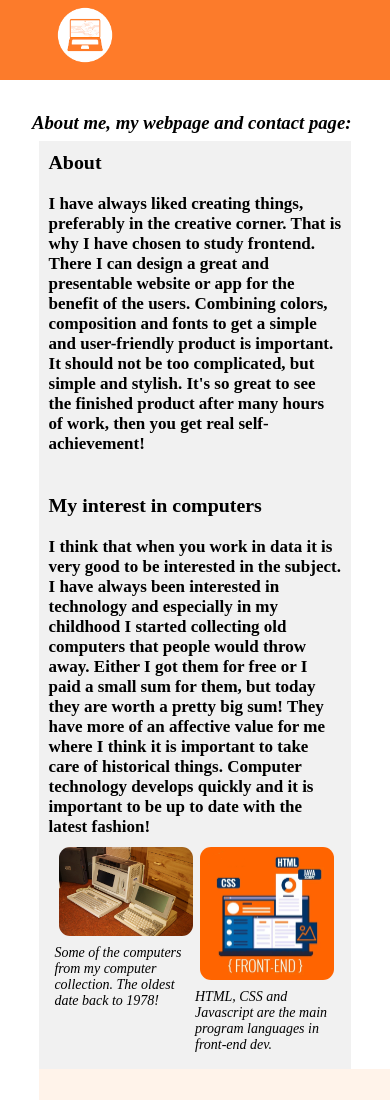
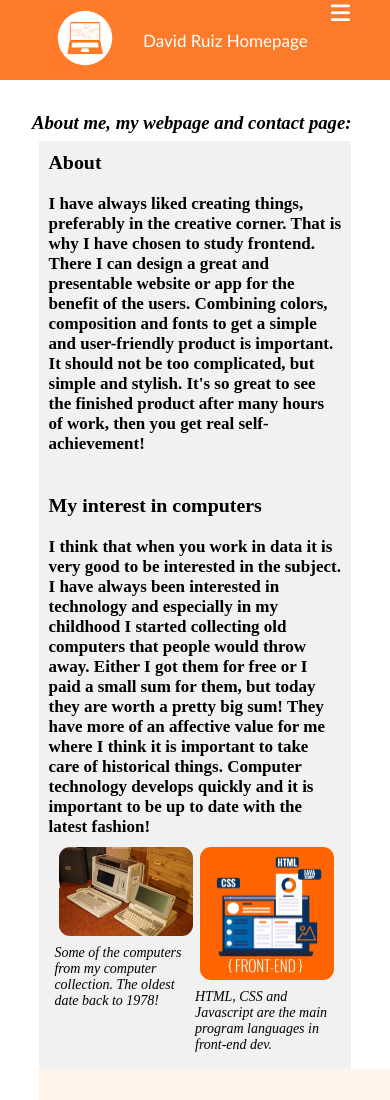
Before and after one commit to NORtacus/David-Ruiz-Homepage, a plain HTML site: page about.html in a window 390 px wide. Shown: the top 1100 px of the page. Drawn offline with Linux system fonts and the light colour scheme.

Commit message:
Update about.css

```diff
--- a/css/about.css
+++ b/css/about.css
@@ -104,6 +104,12 @@ input[type="checkbox"]{
   nav ul li a:hover{
     background: none;
     color: black;
+  }
+}
+@media (max-width: 700px){
+  nav .title{
+    font-size: 17px;
+
   }
 }
 main {
```
